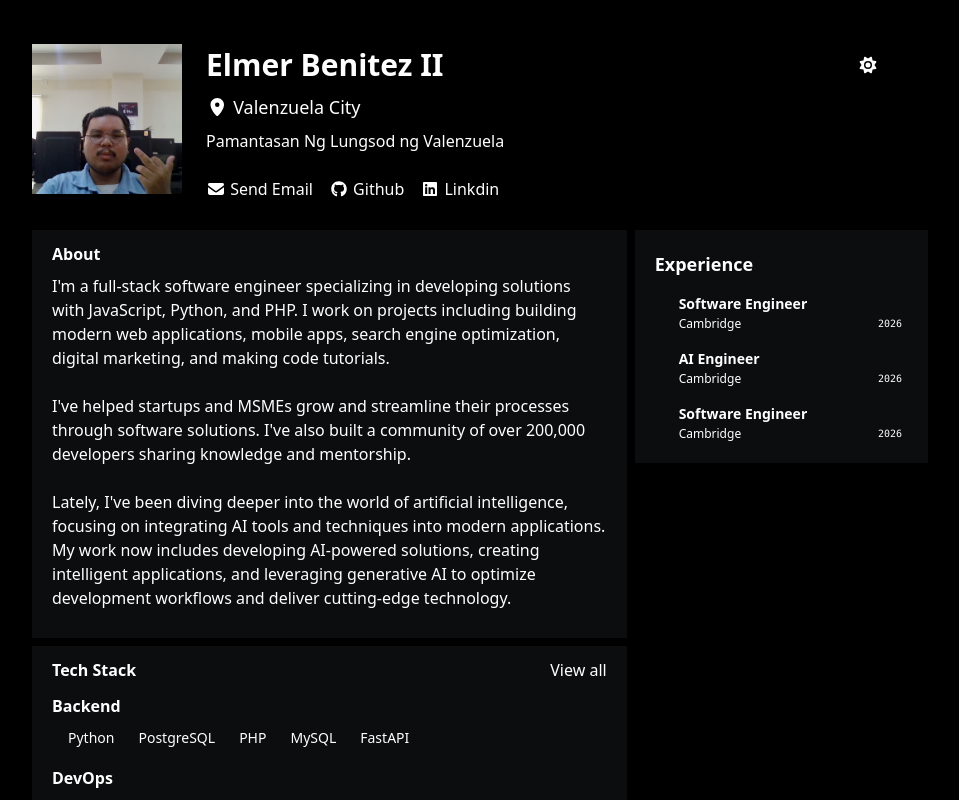
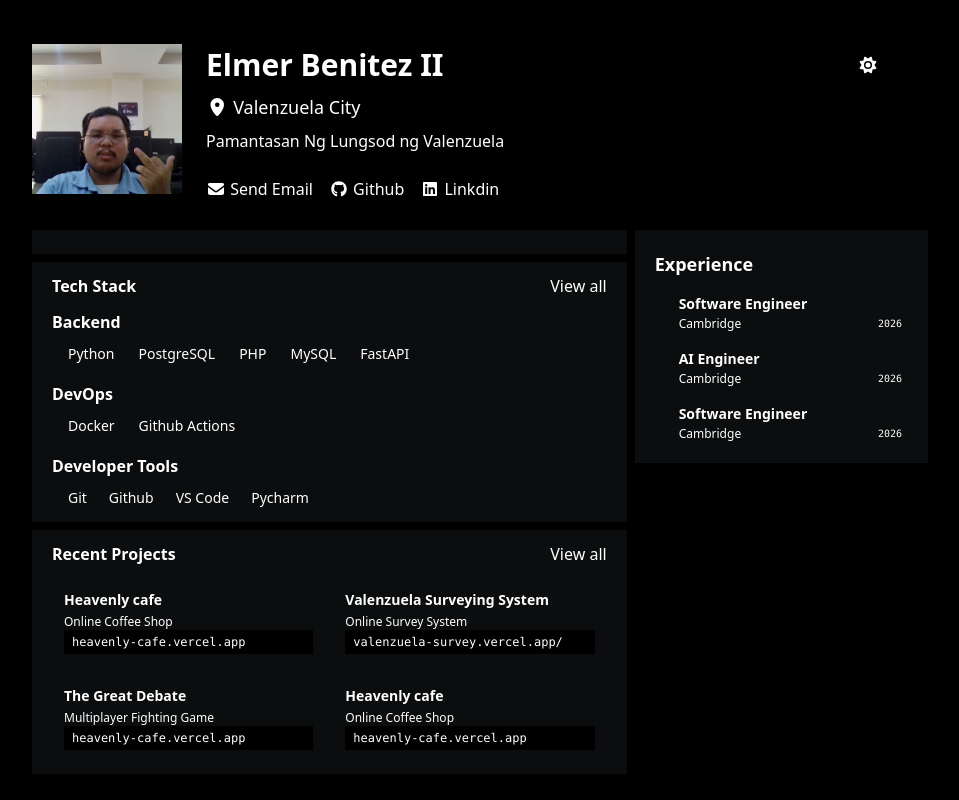
Before and after one commit to redd1514/my-portfolio, a React (Vite) app: page / in a window 1280 px wide. Shown: the top 800 px of the page, without its empty margins (160-1119 px from the left). Built offline with nearby package versions, Linux system fonts and the light colour scheme.

Commit message:
asdhwhsdd

```diff
--- a/src/components/About.jsx
+++ b/src/components/About.jsx
@@ -3,16 +3,7 @@ const About = () => {
 
     return (
         <div className="flex flex-col w-full bg-white dark:bg-[#0b0d0e] p-3 px-5">
-            <h2><b>About</b></h2>
-            <p className="mt-2 pb-4 ">
-                I'm a full-stack software engineer specializing in developing solutions with JavaScript, Python, and PHP. I work on projects including building modern web applications, mobile apps, search engine optimization, digital marketing, and making code tutorials.
-                <br />
-                <br />
-                I've helped startups and MSMEs grow and streamline their processes through software solutions. I've also built a community of over 200,000 developers sharing knowledge and mentorship.
-                <br />
-                <br />
-                Lately, I've been diving deeper into the world of artificial intelligence, focusing on integrating AI tools and techniques into modern applications. My work now includes developing AI-powered solutions, creating intelligent applications, and leveraging generative AI to optimize development workflows and deliver cutting-edge technology.
-            </p>
+
         </div>
     )
 
```
